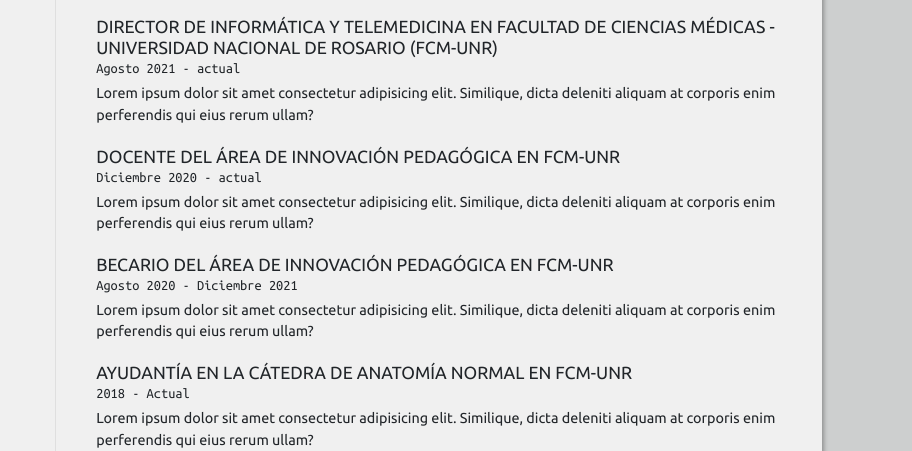
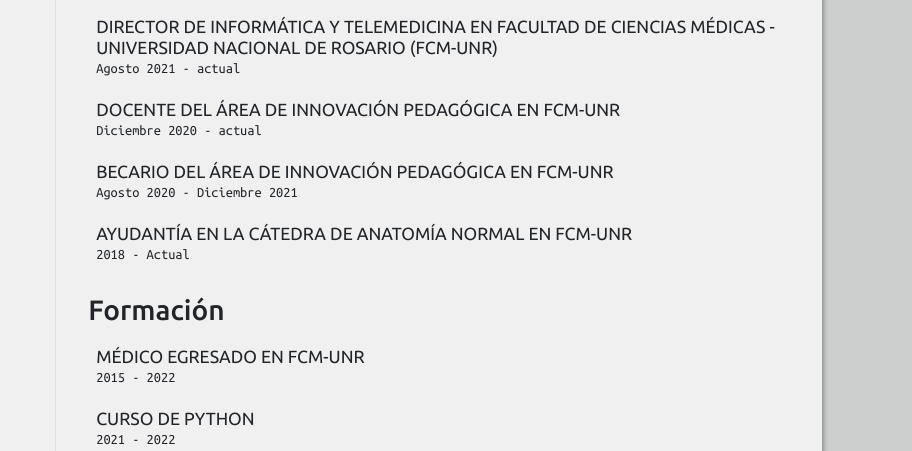
Before and after one commit to Jeremias-Ruiz/entrega_final_frontend, a website: page pages/about.html in a window 1280 px wide. Shown: the part 501-952 px from the top of the page, 368-1280 px from the left. Drawn offline with nearby package versions, Linux system fonts and the light colour scheme.

Commit message:
Correccion de texto preestablecido

```diff
--- a/pages/about.html
+++ b/pages/about.html
@@ -150,7 +150,6 @@
                                 <time datetime="2021-12">Agosto 2021</time> -
                                 <time datetime="2021-12">actual</time>
                             </p>
-                            <p class="item-details">Lorem ipsum dolor sit amet consectetur adipisicing elit. Similique, dicta deleniti aliquam at corporis enim perferendis qui eius rerum ullam?</p>
                         </div>
 
                         <div class="cv__class-item">
@@ -159,7 +158,6 @@
                                 <time datetime="2021-12">Diciembre 2020</time> -
                                 <time datetime="2021-12">actual</time>
                             </p>
-                            <p class="item-details">Lorem ipsum dolor sit amet consectetur adipisicing elit. Similique, dicta deleniti aliquam at corporis enim perferendis qui eius rerum ullam?</p>
                         </div>
 
                         <div class="cv__class-item">
@@ -168,7 +166,6 @@
                                 <time datetime="2021-12">Agosto 2020</time> -
                                 <time datetime="2021-12">Diciembre 2021</time>
                             </p>
-                            <p class="item-details">Lorem ipsum dolor sit amet consectetur adipisicing elit. Similique, dicta deleniti aliquam at corporis enim perferendis qui eius rerum ullam?</p>
                         </div>
 
                         <div class="cv__class-item">
@@ -177,7 +174,6 @@
                                 <time datetime="2021-12">2018</time> -
                                 <time datetime="2021-12">Actual</time>
                             </p>
-                            <p class="item-details">Lorem ipsum dolor sit amet consectetur adipisicing elit. Similique, dicta deleniti aliquam at corporis enim perferendis qui eius rerum ullam?</p>
                         </div>
                 </div>
 
```
